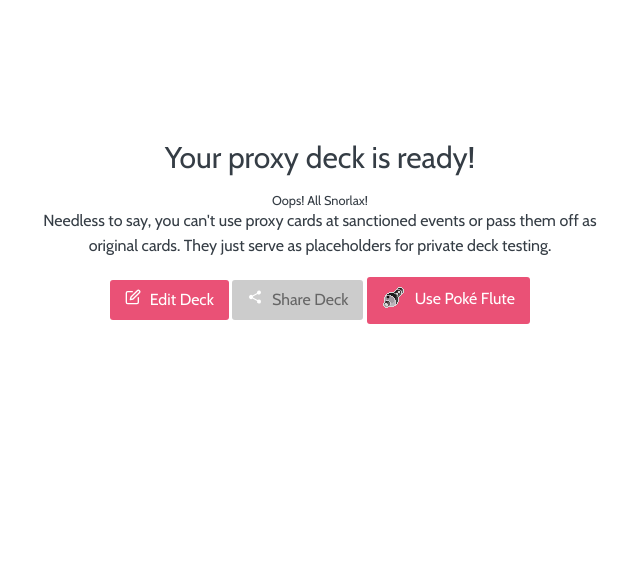
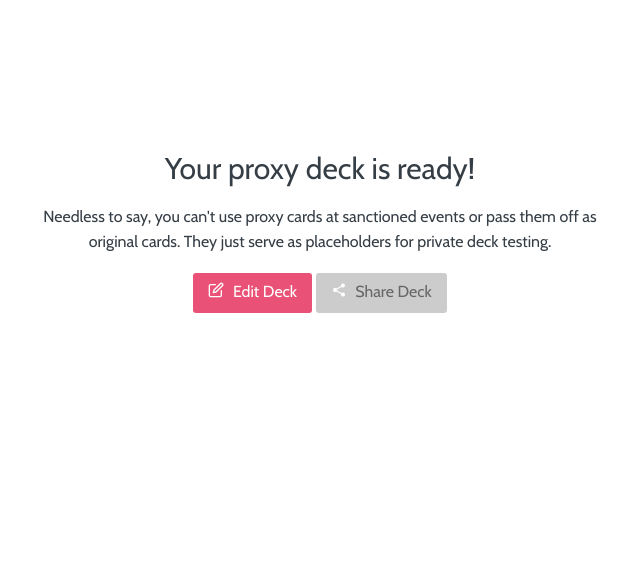
Before and after one commit to stautonico/proxycroak, a Python web app: template proxycroak/templates/pages/proxies.html in a window 1280 px wide. Shown: the part 143-707 px from the top of the page, without its empty margins (320-960 px from the left). Run offline with Jinja, Linux system fonts and the light colour scheme; the template is opened without the code that fills it, so the values that code supplies are empty.

Commit message:
refactor(frontend): Removed the Poke Flute

```diff
--- a/proxycroak/templates/pages/proxies.html
+++ b/proxycroak/templates/pages/proxies.html
@@ -6,7 +6,6 @@
     <main id="main" class="main main--proxies">
         <div class="main__head hide-from-print">
             <h1 id="notice-title" class="text--title text--center">Your proxy deck is ready!</h1>
-            <small class="text--center">Oops! All Snorlax!</small>
             {% if errors|length > 0 %}
                 <div class="row errors">
                     <div class="error">
@@ -34,12 +33,6 @@
                     <span class="btn__icon"><img width="16" src="/static/img/icons/share.svg" class="white-svg"/></span>
                     <span class="btn__text">Share Deck</span>
                 </button>
-                <button onclick="undoSnorlax()" id="share-deck" class="btn">
-                    <span class="btn__icon"><img width="24" src="/static/img/icons/pokeflute.svg"
-                                                 class="white-svg"/></span>
-                    <span class="btn__text">Use Poké Flute</span>
-                </button>
-
 
                 <!--
                 <div id="export-deck" class="btn btn--dropdown" data-toggle="#export-dropdown"
@@ -269,34 +262,7 @@
         </a>
     </main>
 
-    <audio id="pokeflute" src="/static/audio/pokeflute.mp3" hidden></audio>
-
     <script>
-
-        let backup = []
-
-        function makeSnorlax() {
-            let cards = document.getElementsByClassName("proxyDeck__card");
-            for (let card of cards) {
-                let card_image = card.getElementsByTagName("img")[0];
-                backup.push(card_image.src);
-                card_image.src = "/static/img/cards/pgo/pgo-55/large.webp";
-            }
-        }
-
-        function undoSnorlax() {
-            let pokeflute = document.getElementById("pokeflute");
-            pokeflute.play()
-            setTimeout(() => {
-                let cards = document.getElementsByClassName("proxyDeck__card");
-                for (let i = 0; i < cards.length; i++) {
-                    let card_image = cards[i].getElementsByTagName("img")[0];
-                    backup.push(card_image.src);
-                    card_image.src = backup[i];
-                }
-            }, 7000)
-        }
-
         function copy_to_clipboard() {
             navigator.clipboard.writeText(`${window.location.protocol}//${window.location.host}/share/{{share_id}}`);
             // TODO: Maybe use a toast?
```
